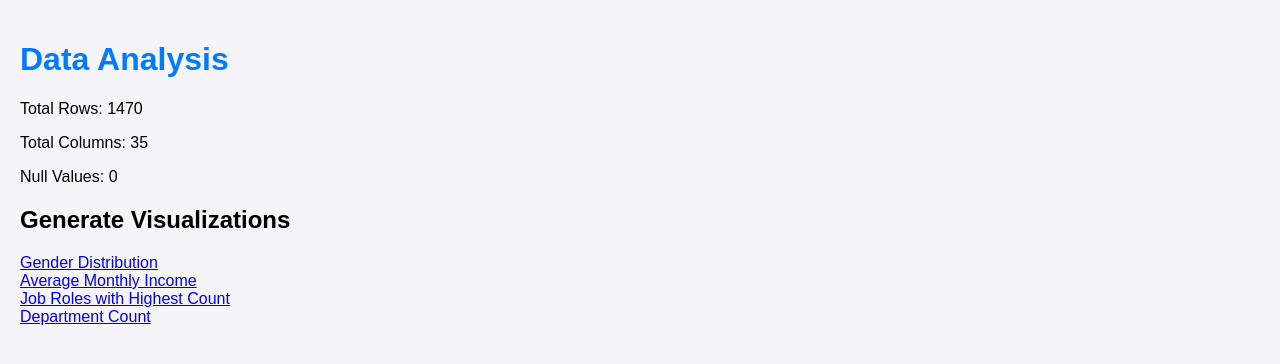
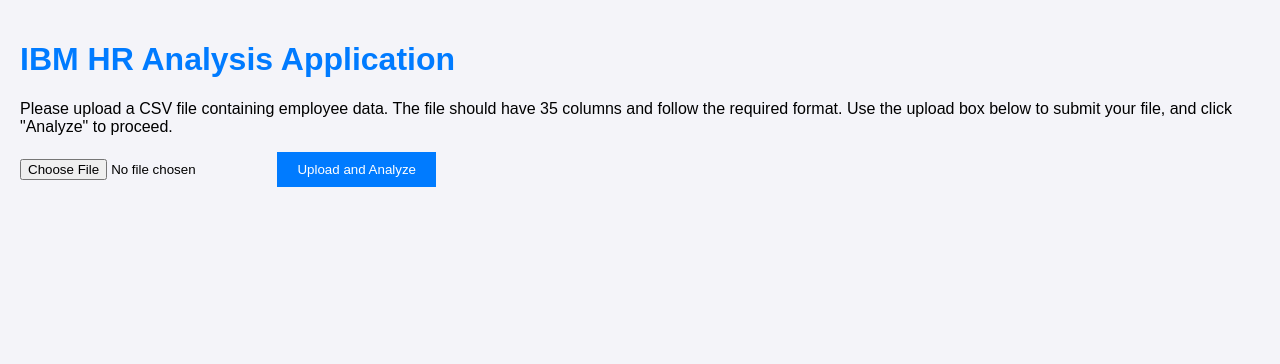
Before and after one commit to shivapaknegar/HR-analysis-app, a Flask app: page /analysis in a window 1280 px wide. Shown: the top 364 px of the page. Run offline with Flask 3, Linux system fonts and the light colour scheme.

Commit message:
Update analysis.html

```diff
--- a/templates/analysis.html
+++ b/templates/analysis.html
@@ -4,22 +4,20 @@
     <meta charset="UTF-8">
     <meta name="viewport" content="width=device-width, initial-scale=1.0">
     <link rel="stylesheet" href="/static/style.css">
-    <title>Data Analysis</title>
+    <title>IBM HR Analysis App</title>
 </head>
 <body>
-    <h1>Data Analysis</h1>
-    <p>Total Rows: {{ data_summary['total_rows'] }}</p>
-    <p>Total Columns: {{ data_summary['total_columns'] }}</p>
-    <p>Null Values: {{ data_summary['null_values'] }}</p>
-
-    <h2>Generate Visualizations</h2>
-    <a href="/generate-graph/gender_distribution">Gender Distribution</a><br>
-    <a href="/generate-graph/average_income">Average Monthly Income</a><br>
-    <a href="/generate-graph/job_roles">Job Roles with Highest Count</a><br>
-    <a href="/generate-graph/department_count">Department Count</a><br>
-
-    {% if graph %}
-        <img src="{{ graph }}" alt="Generated Graph">
-    {% endif %}
+    <div class="container">
+        <h1>IBM HR Analysis Application</h1>
+        <p class="description">
+            Please upload a CSV file containing employee data. The file should have 35 columns and follow the required format. Use the upload box below to submit your file, and click "Analyze" to proceed.
+        </p>
+        <form action="/upload" method="POST" enctype="multipart/form-data">
+            <div class="upload-box">
+                <input type="file" name="file" accept=".csv">
+                <button type="submit">Upload and Analyze</button>
+            </div>
+        </form>
+    </div>
 </body>
 </html>
```
